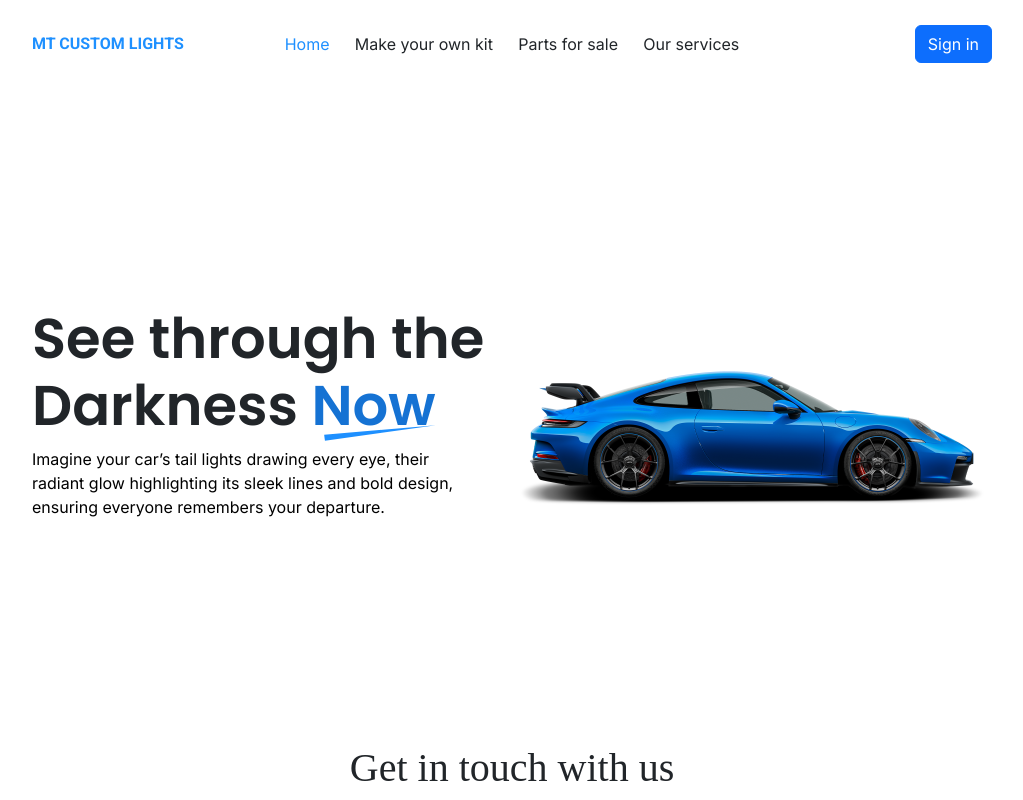
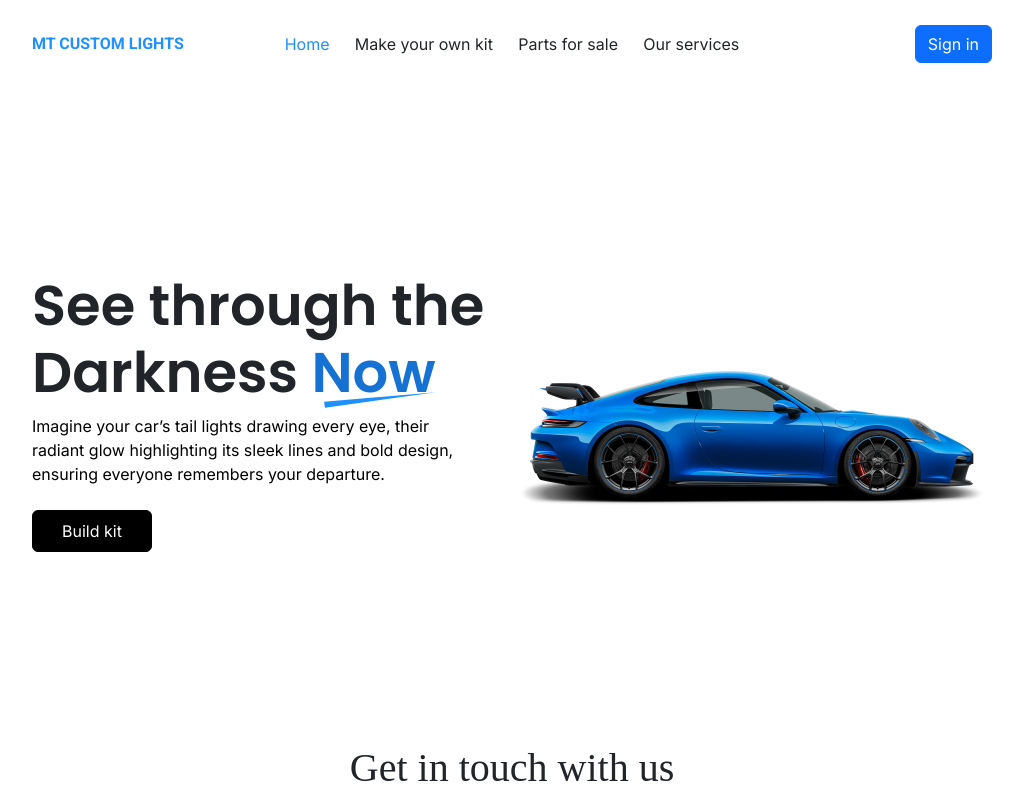
Before and after one commit to kennataddese6/threecars, a Next.js app: page / in a window 1280 px wide. Shown: the top 800 px of the page, without its empty margins (128-1151 px from the left). Built offline with nearby package versions, Linux system fonts and the light colour scheme; a web font is replaced by a local one.

Commit message:
add a call to action button

```diff
--- a/app/globals.css
+++ b/app/globals.css
@@ -121,7 +121,19 @@ body,
   border-bottom: 6px solid dodgerblue;
   transform: rotate(-8deg);
 }
-
+.callActionButton {
+  width: 120px;
+  margin: 0.7em auto 0;
+  border: 1px solid black;
+  background-color: black;
+  color: white;
+  padding-top: 0.5em;
+  padding-bottom: 0.5em;
+  border-radius: 6px;
+}
+.callActionButton:hover {
+  box-shadow: 0 0 12px grey;
+}
 .carCardContainer {
   display: flex;
   justify-content: center;
@@ -398,6 +410,9 @@ body,
     margin: 0;
     text-align: left;
   }
+  .callActionButton {
+    margin: 1.5em 0 0 0;
+  }
 }
 
 /* Extra large devices (large laptops and desktops, 1200px and up) */
--- a/app/page.tsx
+++ b/app/page.tsx
@@ -141,6 +141,7 @@ export default function Home() {
             highlighting its sleek lines and bold design, ensuring everyone
             remembers your departure.
           </p>
+          <button className="callActionButton"> Build kit </button>
         </div>
         <div className="col-lg-6 ">
           <Image
```
